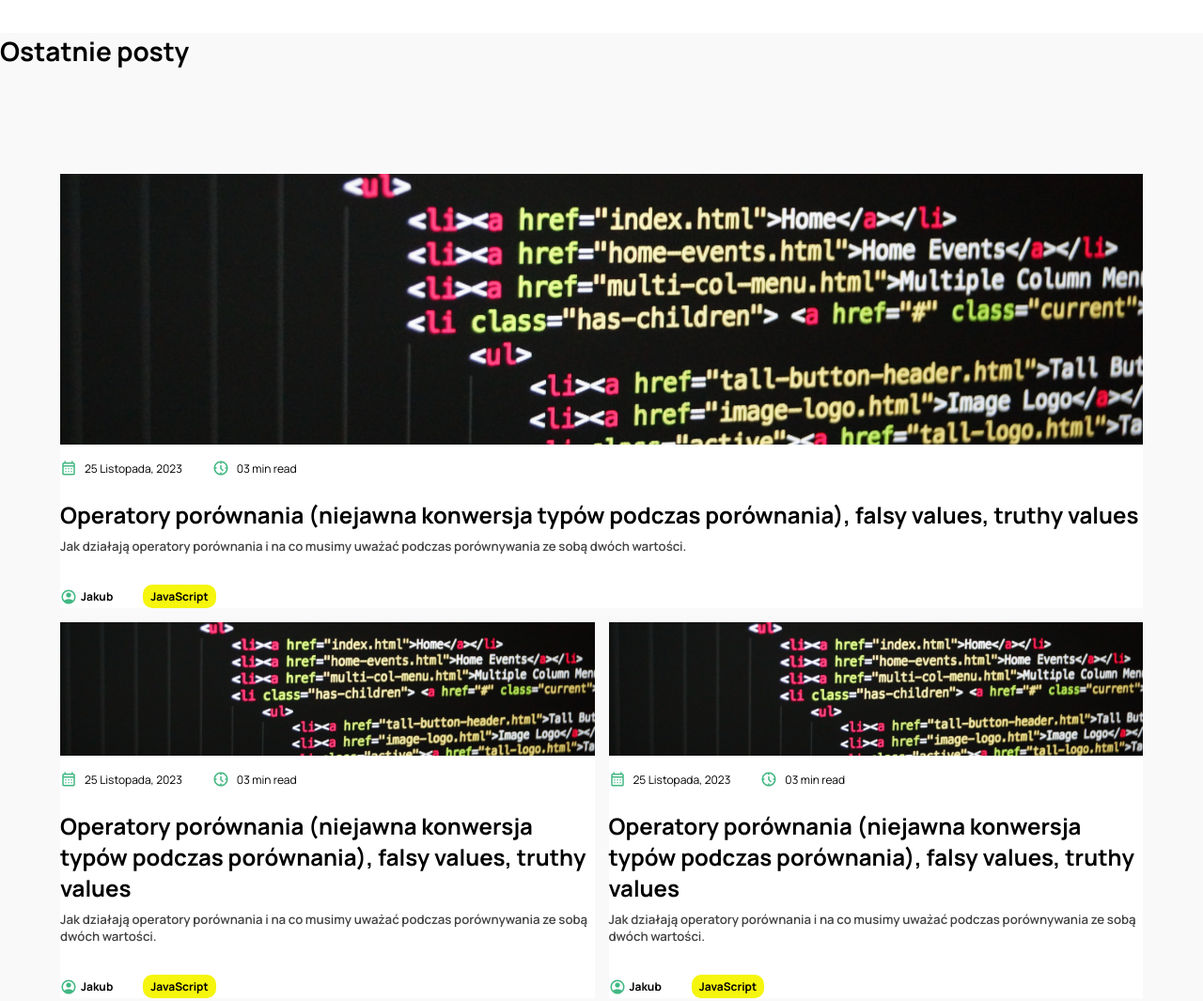
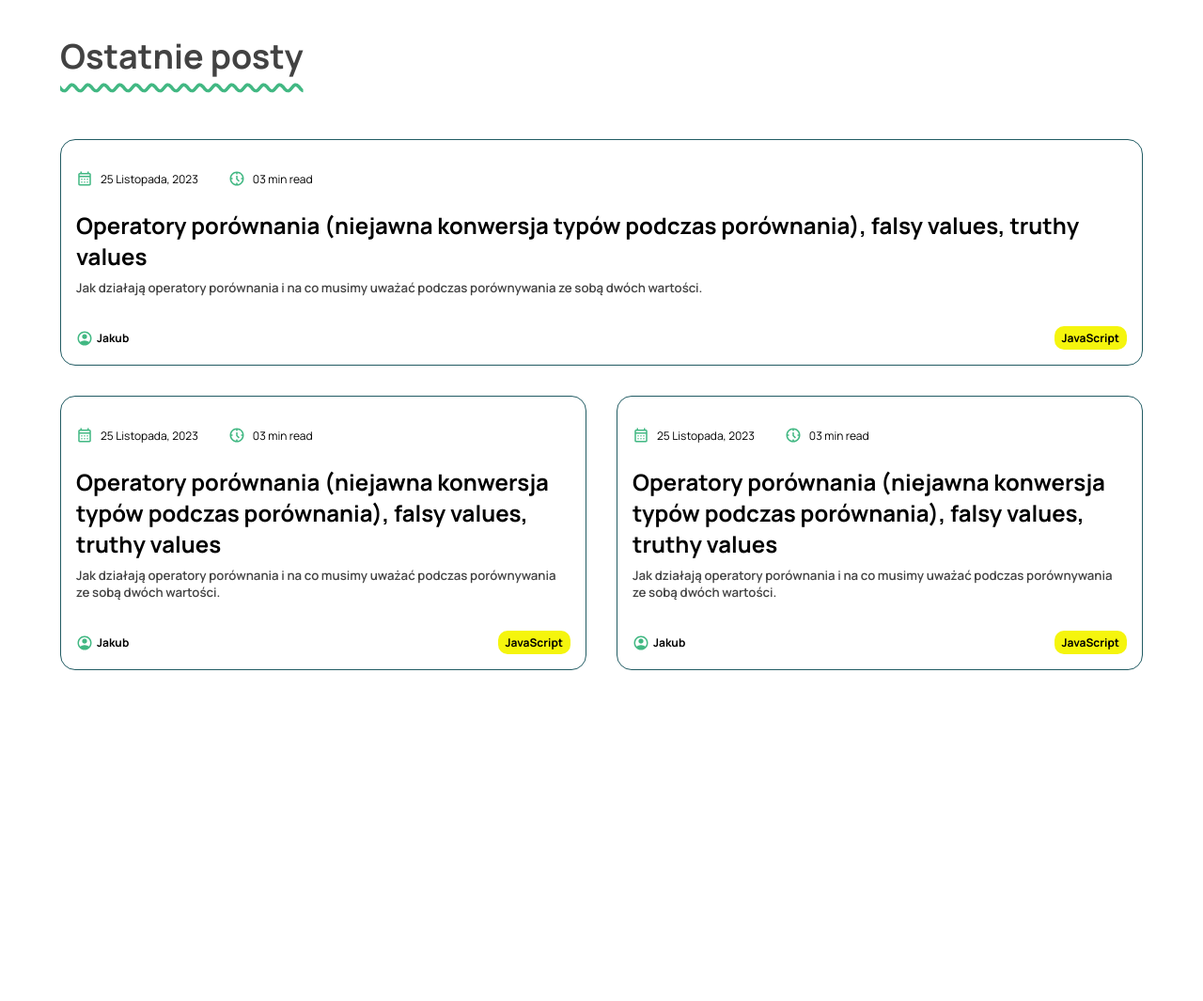
Before and after one commit to jakub-ozog/frontendlog-blog, a website: page views/index.html in a window 1280 px wide. Shown: the part 500-1565 px from the top of the page at 94% size. After the commit the page ends 1325 px from the top, so only its background shows below. Drawn offline with Linux system fonts and the light colour scheme.

Commit message:
feat(hero-blogs): main blogs layout structure change

```diff
--- a/public/styles/style.scss
+++ b/public/styles/style.scss
@@ -28,7 +28,6 @@ header {
     left: 0;
     right: 0;
     height: 75px;
-    // padding: 1.5rem 2rem;
     padding: 1rem 2.625rem;
     box-shadow: 0px 5px 0px 0px #8d8d8d0d;
     background-color: $White;
@@ -106,10 +105,15 @@ header {
 
 .latest {
     margin-top: 5rem;
-    background-color: #f9f9f9;
 
     &__header {
-        font-size: 1.75rem;
+        font-size: 2.25rem;
+        padding-left: 4rem;
+        color: #424242;
+        text-decoration: underline;
+        text-underline-offset: 15px;
+        text-decoration-color: $VueGreen;
+        text-decoration-style: wavy;
     }
 
 
@@ -117,8 +121,7 @@ header {
     &__blogsWrapper {
         display: grid;
         grid-template-columns: 1fr 1fr;
-        gap: 15px;
-        margin-top: 3rem;
+        gap: 2rem;
         margin-bottom: 3rem;
         padding: 4rem;
 
@@ -126,7 +129,12 @@ header {
 
 
     &__blogItem {
-        background-color: $White;
+        background-color: white;
+        border: 1px solid #215B63;
+        border-radius: 16px;
+        padding: 1rem;
+        cursor: pointer;
+
 
         &:nth-child(1) {
             grid-row: 1;
@@ -142,7 +150,6 @@ header {
             grid-row: 2;
             grid-column: 2;
         }
-
 
     }
 
@@ -195,6 +202,7 @@ header {
         display: flex;
         gap: 2rem;
         align-items: center;
+        justify-content: space-between;
         margin-top: 2rem;
     }
 
--- a/views/index.html
+++ b/views/index.html
@@ -45,9 +45,9 @@
             <h3 class="latest__header">Ostatnie posty</h3>
             <div class="latest__blogsWrapper">
                 <div class="latest__blogItem">
-                    <div class="latest__imgWrapper">
+                    <!-- <div class="latest__imgWrapper">
                         <img class="latest__thumb" src="/assets/thumbs/5.jpg" alt="">
-                    </div>
+                    </div> -->
                     <div class="latest__details">
                         <div class="latest__date">
                             <img src="/assets/icons/calendar.svg" alt="">
@@ -84,9 +84,9 @@
 
 
                 <div class="latest__blogItem">
-                    <div class="latest__imgWrapper">
+                    <!-- <div class="latest__imgWrapper">
                         <img class="latest__thumb" src="/assets/thumbs/5.jpg" alt="">
-                    </div>
+                    </div> -->
                     <div class="latest__details">
                         <div class="latest__date">
                             <img src="/assets/icons/calendar.svg" alt="">
@@ -123,9 +123,9 @@
 
 
                 <div class="latest__blogItem">
-                    <div class="latest__imgWrapper">
+                    <!-- <div class="latest__imgWrapper">
                         <img class="latest__thumb" src="/assets/thumbs/5.jpg" alt="">
-                    </div>
+                    </div> -->
                     <div class="latest__details">
                         <div class="latest__date">
                             <img src="/assets/icons/calendar.svg" alt="">
@@ -159,8 +159,6 @@
                         </div>
                     </div>
                 </div>
-
-
             </div>
         </section>
     </div>
```
Also changed, not shown: public/styles/style.css.
